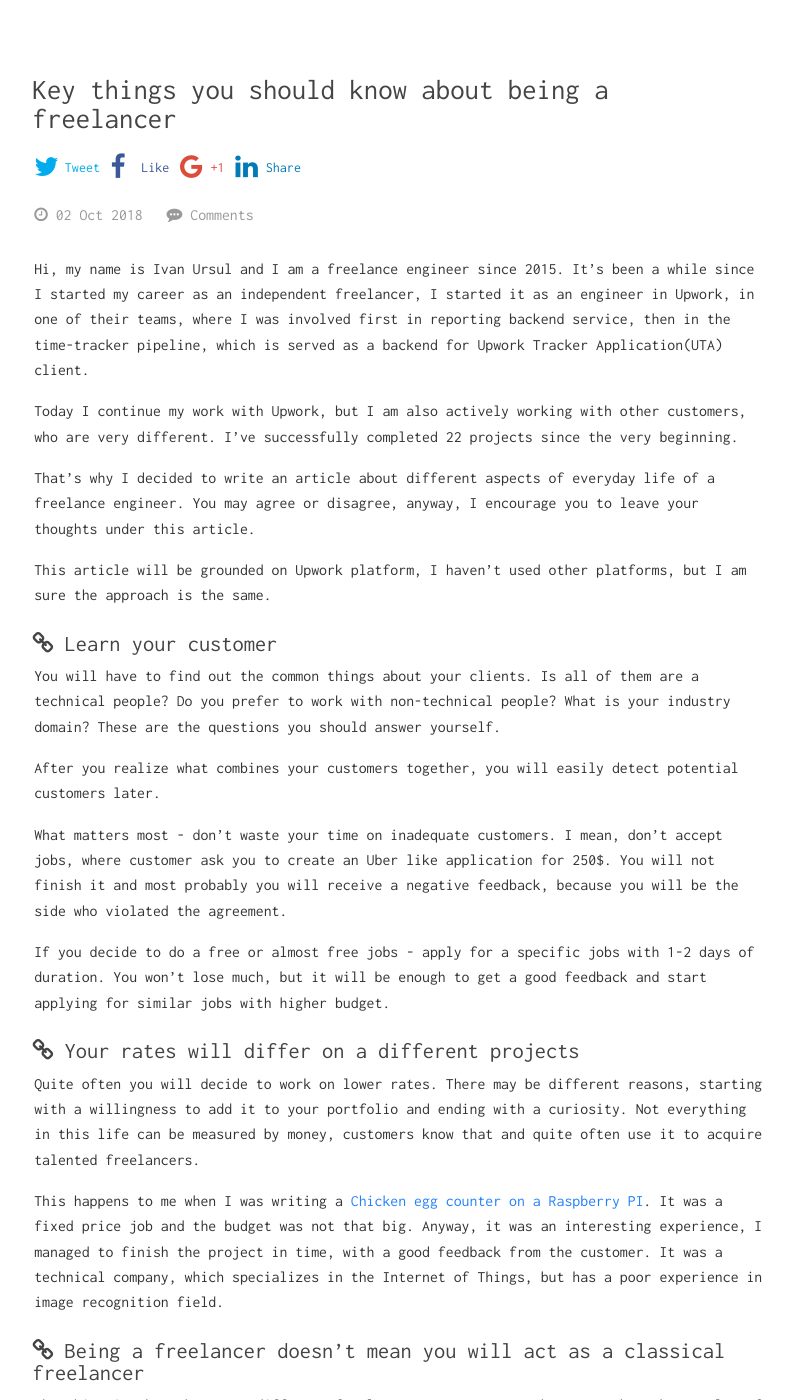
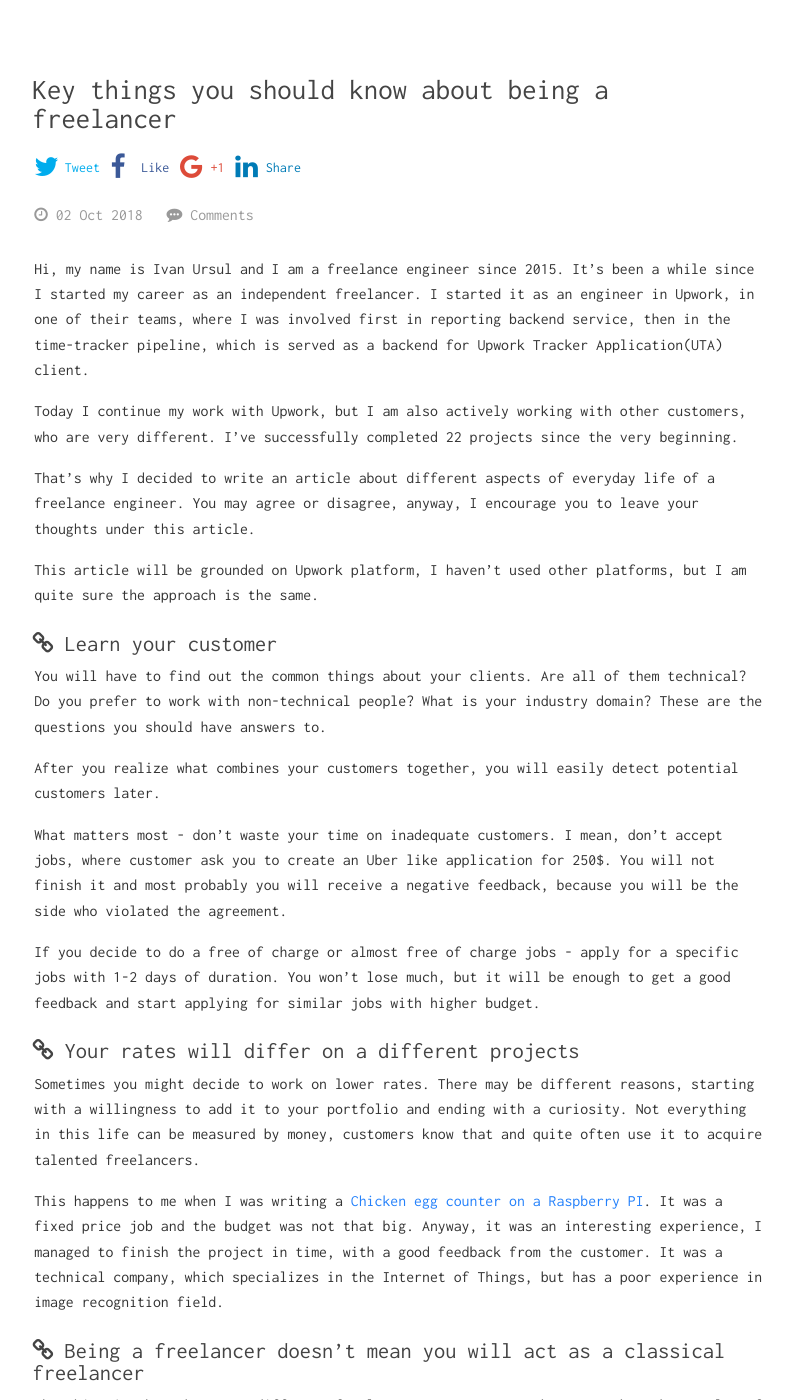
Before and after one commit to ivanursul/ivanursul, a Jekyll site: the page built from _posts/2017-10-02-top-things-to-know-as-freelancer.markdown, in a window 1280 px wide and 1400 px high, scrolled down 209 px. Shown: the whole window, without its empty margins (241-1034 px from the left). Built offline with Jekyll 4.4.1, drawn with Linux system fonts in a browser that asks for light colours; comment, search, counter and statistics services are not loaded.

Commit message:
Update 2017-10-02-top-things-to-know-as-freelancer.markdown

```diff
--- a/_posts/2017-10-02-top-things-to-know-as-freelancer.markdown
+++ b/_posts/2017-10-02-top-things-to-know-as-freelancer.markdown
@@ -5,27 +5,27 @@
 permalink: how-to-be-a-freelancer
 ---
 
-Hi, my name is Ivan Ursul and I am a freelance engineer since 2015. It's been a while since I started my career as an independent freelancer, I started it as an engineer in Upwork, in one of their teams, where I was involved first in reporting backend service, then in the time-tracker pipeline, which is served as a backend for Upwork Tracker Application(UTA) client.
+Hi, my name is Ivan Ursul and I am a freelance engineer since 2015. It's been a while since I started my career as an independent freelancer. I started it as an engineer in Upwork, in one of their teams, where I was involved first in reporting backend service, then in the time-tracker pipeline, which is served as a backend for Upwork Tracker Application(UTA) client.
 
 Today I continue my work with Upwork, but I am also actively working with other customers, who are very different. I've successfully completed 22 projects since the very beginning.
 
 That's why I decided to write an article about different aspects of everyday life of a freelance engineer. You may agree or disagree, anyway, I encourage you to leave your thoughts under this article.
 
-This article will be grounded on Upwork platform, I haven't used other platforms, but I am sure the approach is the same.
+This article will be grounded on Upwork platform, I haven't used other platforms, but I am quite sure the approach is the same.
 
 ### <a href="#understand_customer" name="understand_customer"><i class="fa fa-link anchor" aria-hidden="true"></i></a> Learn your customer
 
-You will have to find out the common things about your clients. Is all of them are a technical people? Do you prefer to work with non-technical people? What is your industry domain? These are the questions you should answer yourself.
+You will have to find out the common things about your clients. Are all of them technical? Do you prefer to work with non-technical people? What is your industry domain? These are the questions you should have answers to.
 
 After you realize what combines your customers together, you will easily detect potential customers later.
 
 What matters most - don't waste your time on inadequate customers. I mean, don't accept jobs, where customer ask you to create an Uber like application for 250$. You will not finish it and most probably you will receive a negative feedback, because you will be the side who violated the agreement.
 
-If you decide to do a free or almost free jobs - apply for a specific jobs with 1-2 days of duration. You won't lose much, but it will be enough to get a good feedback and start applying for similar jobs with higher budget.
+If you decide to do a free of charge or almost free of charge jobs - apply for a specific jobs with 1-2 days of duration. You won't lose much, but it will be enough to get a good feedback and start applying for similar jobs with higher budget.
 
 ### <a href="#different_rates" name="different_rates"><i class="fa fa-link anchor" aria-hidden="true"></i></a> Your rates will differ on a different projects
 
-Quite often you will decide to work on lower rates. There may be different reasons, starting with a willingness to add it to your portfolio and ending with a curiosity. Not everything in this life can be measured by money, customers know that and quite often use it to acquire talented freelancers.
+Sometimes you might decide to work on lower rates. There may be different reasons, starting with a willingness to add it to your portfolio and ending with a curiosity. Not everything in this life can be measured by money, customers know that and quite often use it to acquire talented freelancers.
 
 This happens to me when I was writing a [Chicken egg counter on a Raspberry PI](https://ivanursul.com/counting-eggs-in-opencv). It was a fixed price job and the budget was not that big. Anyway, it was an interesting experience, I managed to finish the project in time, with a good feedback from the customer. It was a technical company, which specializes in the Internet of Things, but has a poor experience in image recognition field.
 
```
